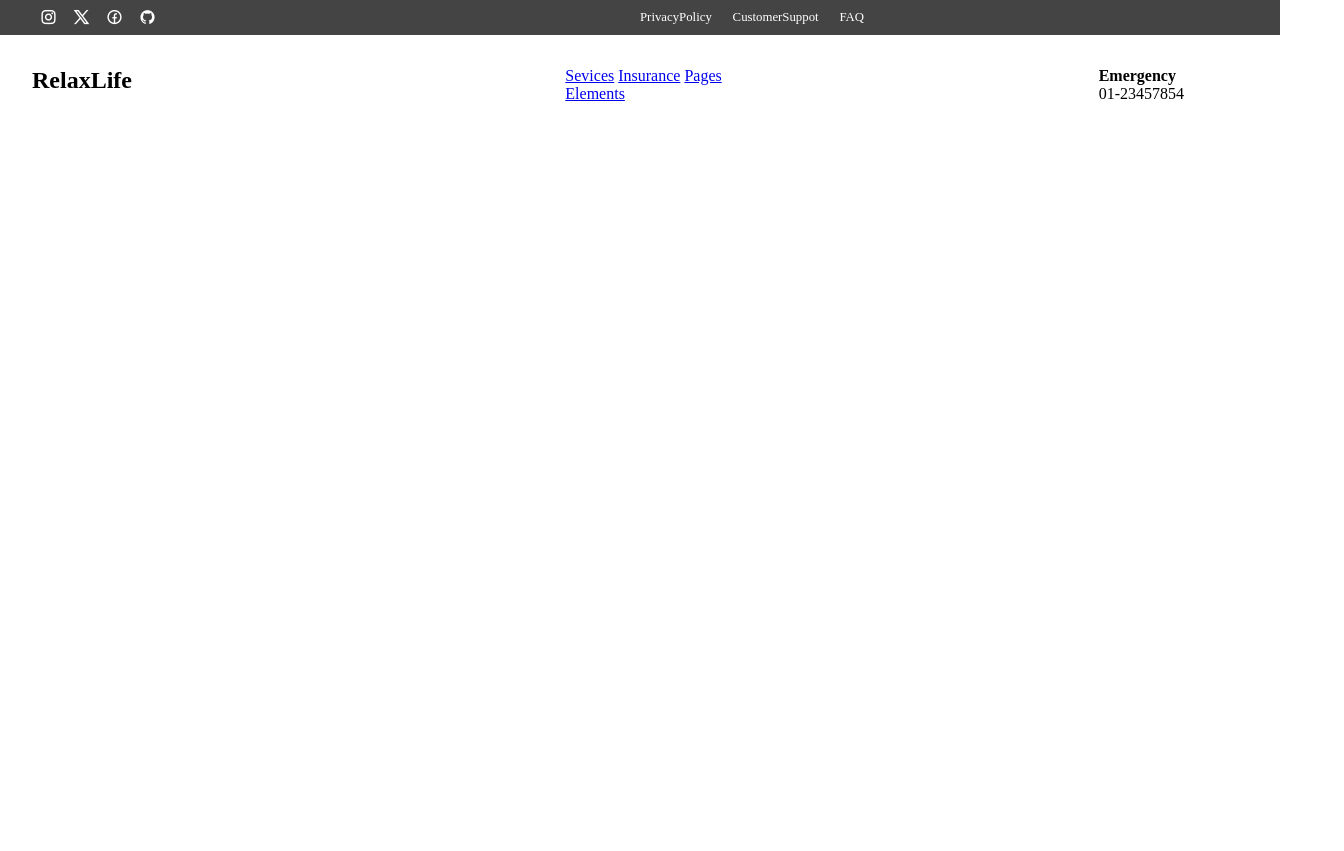
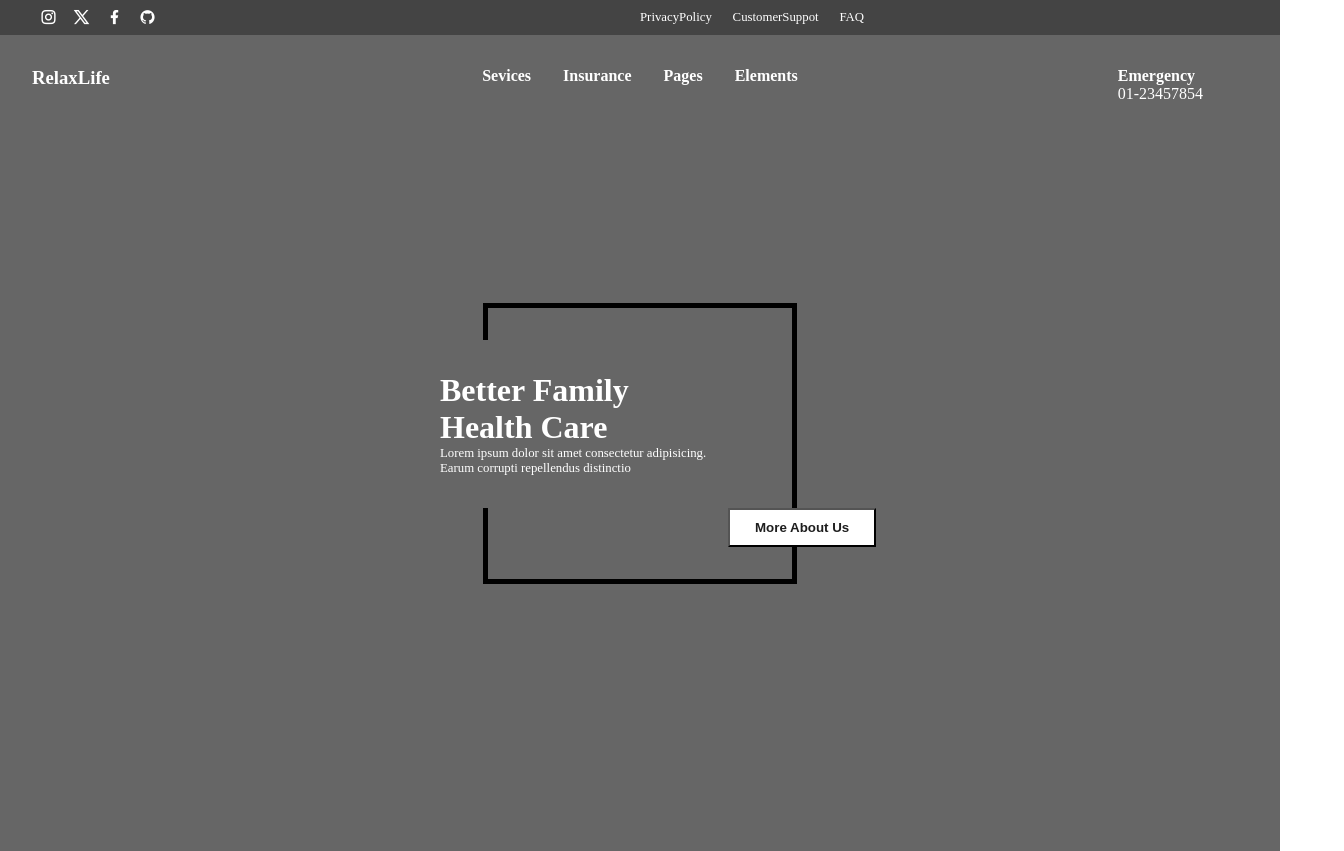
Before and after one commit to Nwaugojohnson/Business-advert, a plain HTML site: page index.html in a window 1280 px wide. Shown: the whole page, 1344 px wide, since content can reach past the window. Before the commit the page ends 800 px from the top, so only its background shows below. Drawn offline with nearby package versions, Linux system fonts and the light colour scheme.

Commit message:
features css added

```diff
--- a/index.html
+++ b/index.html
@@ -17,7 +17,7 @@
         <div class="icons">
           <i class="ri-instagram-line"></i>
           <i class="ri-twitter-x-line"></i>
-            <i class="ri-facebook-circle-line"></i>
+          <i class="ri-facebook-fill"></i>
           <i class="ri-github-fill"></i>
         </div>
         <nav class="navlinks">
@@ -30,7 +30,7 @@
       </section>
 
       <section class="nav">
-        <h1>RelaxLife</h1>
+        <h3>RelaxLife</h3>
 
         <nav>
           <a href="#">Sevices</a>
@@ -38,13 +38,26 @@
           <a href="#">Pages</a>
           <a href="#">Elements</a>
         </nav>
-        <p><strong>Emergency</strong><br>01-23457854</p>
+        <p><strong>Emergency</strong><br />01-23457854</p>
       </section>
     </header>
     <main>
-      <div class="hero-content"></div>
+      <section class="hero-content">
+        <div class="hero-text">
+          <div class="text-content">
+            <h1>Better Family<br />Health Care</h1>
+            <p>
+              Lorem ipsum dolor sit amet consectetur adipisicing.<br />Earum
+              corrupti repellendus distinctio
+            </p>
+          </div>
+          <div class="btn">
+            <button>More About Us</button>
+          </div>
+        </div>
+      </section>
+
+      <section></section>
     </main>
-
-
   </body>
 </html>
--- a/style.css
+++ b/style.css
@@ -6,7 +6,7 @@
 
 :root {
   --color-background-light: #F5F5F5;
-  --color-background-dark: #1e1e1e;
+  --color-background-dark: #242222;
   --color-text-primary: #1A1A1A;
   --color-text-secondary: #666666;
   --color-accent-dark: #444444;
@@ -45,14 +45,67 @@
 .nav {
   display: grid;
   grid-template-columns: repeat(3, 1fr);
+  /* background-color: var(--color-text-primary); */
+  color: #fff;
   gap: 20rem;
   position: absolute;
   top: 4;
-  width: 100%;
+  width: 95%;
   padding: 2rem;
-  min-height: 80vh;
 }
 
-main {
+.nav nav {
+    display: flex;
+    gap: 2rem;
+}
+
+.nav nav a {
+    color: #ffff;
+    text-decoration: none;
+    font-weight: bold;
+}
+
+.hero-content {
+    background-color: var(--color-text-secondary);
+    display: flex;
+    flex-direction: column;
+    align-items: center;
+    justify-content: center;
     min-height: 90vh;
+    padding: 3rem;
 }
+
+.hero-text {
+    color: #fff;
+    padding: 2rem;
+    border: 5px solid black;
+    width: 15rem;
+}
+
+.text-content {
+    background-color: var(--color-text-secondary);
+    margin-left: -7rem;
+    padding: 2rem;
+
+}
+
+.hero-text p {
+    font-size: 0.8rem;
+}
+
+.hero-text h1 {
+    font-size: 2rem;
+}
+
+.btn {
+    margin-left: 13rem;
+
+}
+
+.btn button{
+    background-color: #fff;
+    color: #1e1e1e;
+    padding: 10px 25px;
+    width: max-content;
+    font-weight: bold;
+}
```
Lines whose indentation alone changed are shown as unchanged.
